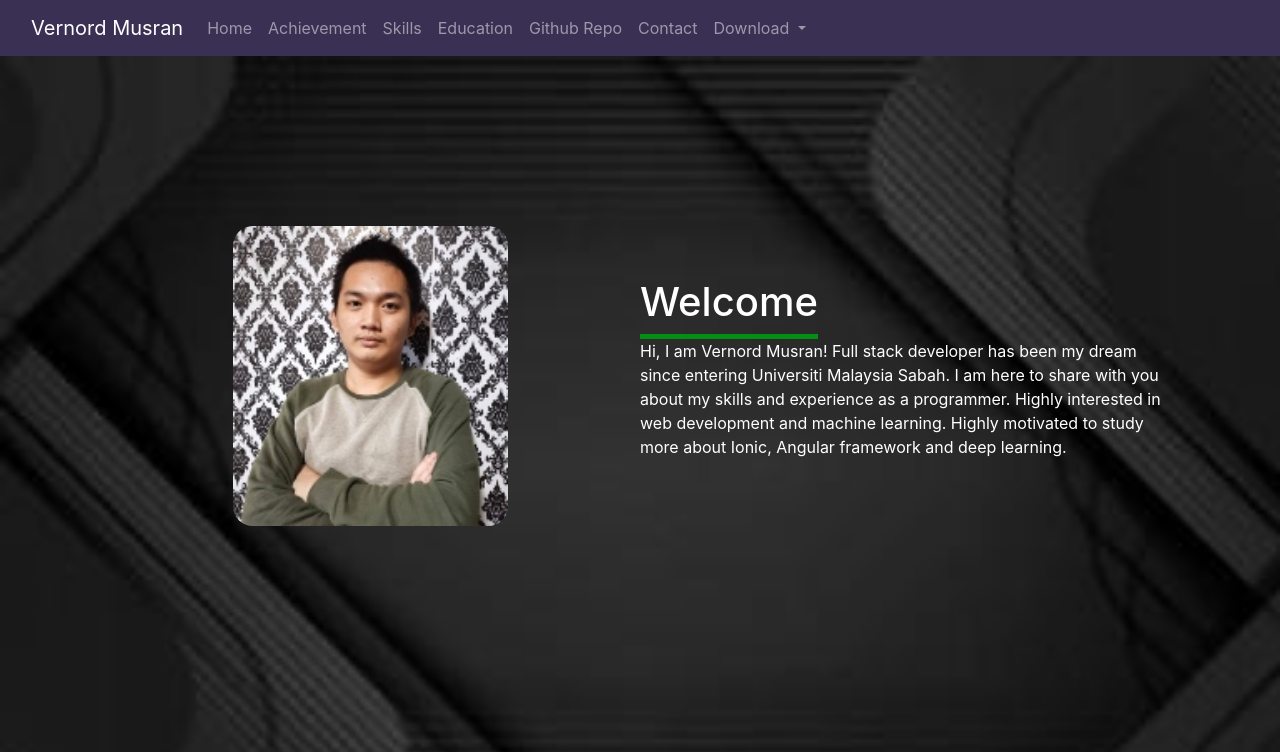
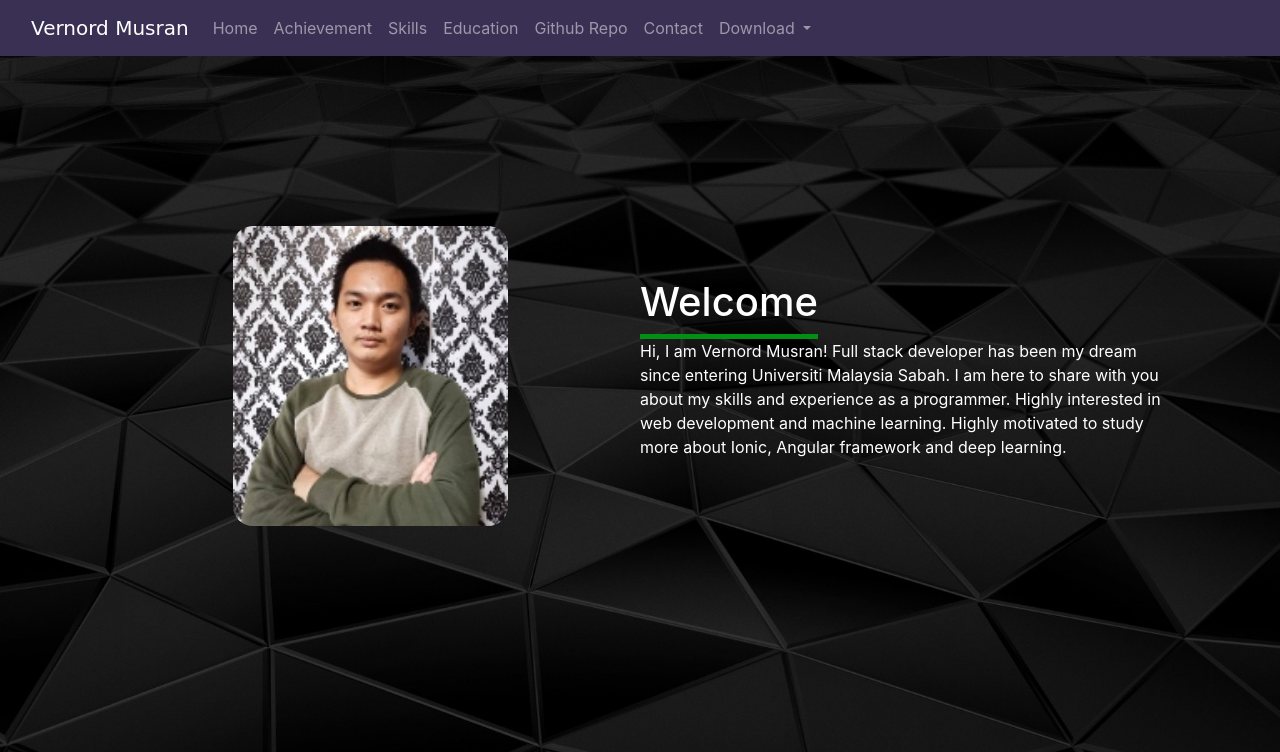
Before and after one commit to dronrev/my_portfolio_vernord.github.io, a plain HTML site: page index.html in a window 1280 px wide. Shown: the top 752 px of the page. Drawn offline with nearby package versions, Linux system fonts and the light colour scheme.

Commit message:
first-section bg

```diff
--- a/index.html
+++ b/index.html
@@ -50,7 +50,7 @@
     <!-- Navbar -->
     <nav class="navbar navbar-dark navbar-expand-lg bg-body-tertiary">
       <div class="container-fluid">
-        <a class="navbar-brand" href="#">Vernord Musran</a>
+        <a class="navbar-brand" href="#" id="brand">Vernord Musran</a>
         <button
           class="navbar-toggler"
           type="button"
--- a/portfolio1.css
+++ b/portfolio1.css
@@ -10,11 +10,16 @@ nav{
 }
 
 .main{
-    background-image: url("assets/mainBackground.jpg");
+    background-image: url("assets/first-section-bg.jpg");
+    background-position: center;
+    background-repeat: no-repeat;
     background-size: cover;
     min-height: 100vh;
 }
 
+#brand{
+    font-family: cursive;
+}
 
 .heading-title{
     border-bottom: 5px solid rgb(3, 143, 19);
```
Also changed, not shown: assets/first-section-bg.jpg (added).
